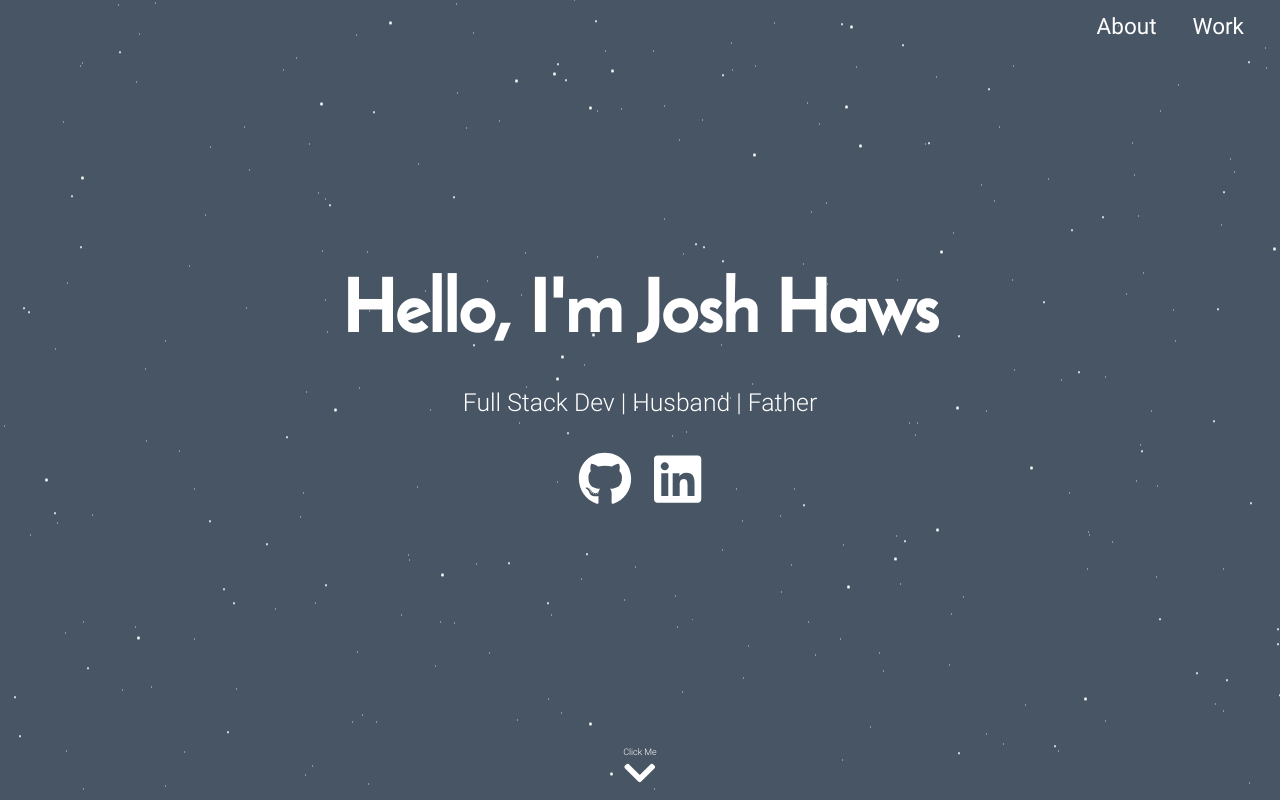
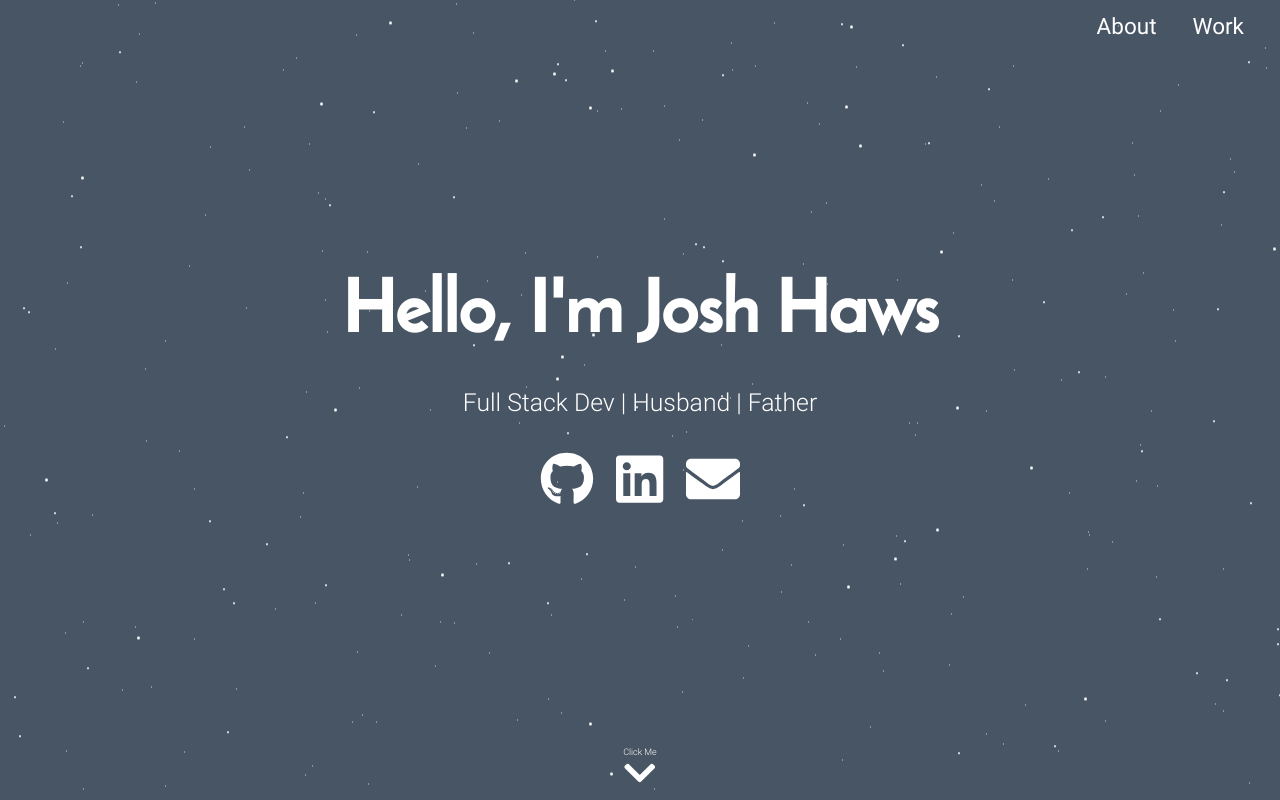
Before and after one commit to Joshhaws/joshhaws, a React (Create React App) app: page / in a window 1280 px wide. Shown: the top 800 px of the page. Built offline with nearby package versions, Linux system fonts and the light colour scheme.

Commit message:
add email

```diff
--- a/src/components/SocialIcons/SocialIcons.js
+++ b/src/components/SocialIcons/SocialIcons.js
@@ -10,6 +10,7 @@ const SocialIcons = (props, context) => {
     <div className="social-icons animate-icons">
         <a target="_blank" rel="noopener noreferrer" href="https://github.com/joshhaws" style={ { color: colorPrimary } }><i className="fab fa-github"></i></a>
         <a target="_blank" rel="noopener noreferrer" href="https://www.linkedin.com/in/joshhaws" style={ { color: colorPrimary } }><i className="fab fa-linkedin"></i></a>
+        <a target="_blank" rel="noopener noreferrer" href="mailto:joshhaws0@gmail.com?Subject=Hello" target="_top" style={ { color: colorPrimary } }><i className="fa fa-envelope"></i></a>
       </div>
   );
 };
```
